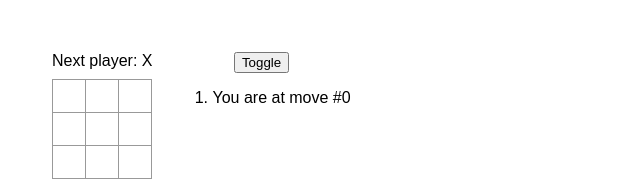
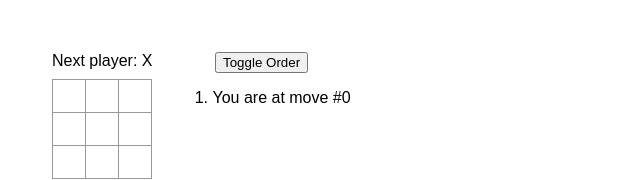
Before and after one commit to AndreaDaza/react-mini-projects, a React (Vite) app: page / in a window 1280 px wide. Shown: the top 180 px of the page, without its empty margins (0-640 px from the left). Built offline with nearby package versions, Linux system fonts and the light colour scheme.

Commit message:
fix: Change component to check if deploy works

```diff
--- a/src/App.tsx
+++ b/src/App.tsx
@@ -138,7 +138,7 @@ const Game = () => {
         <Board xIsNext={xIsNext} squares={currentSquares} onPlay={handlePlay} />
       </div>
       <div className="game-info">
-        <button onClick={toggleOrder}>Toggle</button>
+        <button onClick={toggleOrder}>Toggle Order</button>
         <ol>{moves}</ol>
       </div>
     </div>
```
